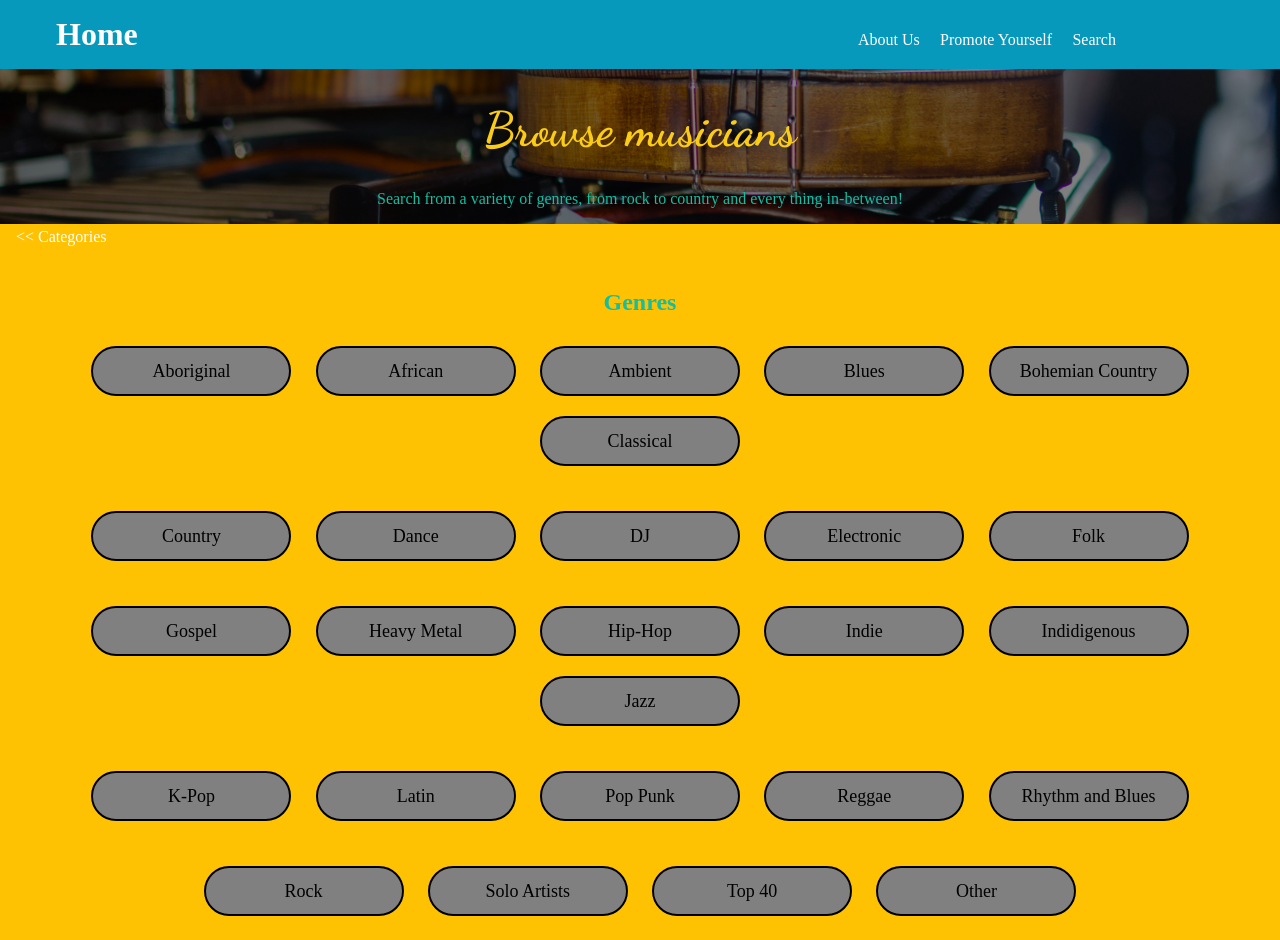
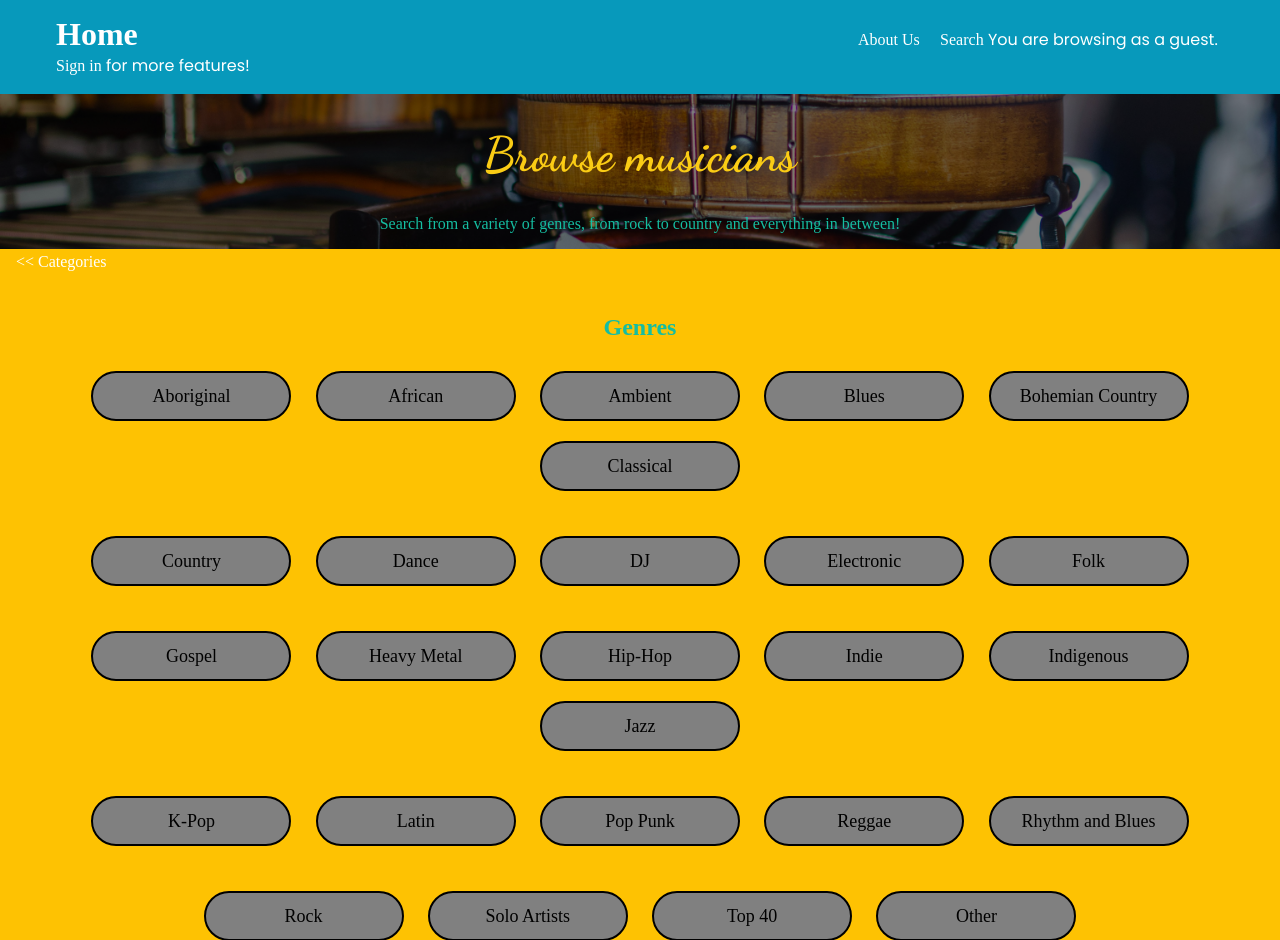
Before and after one commit to Goheezyonme/Kurt, a PHP site: page /musicians-search.php in a window 1280 px wide. Shown: the top 940 px of the page. Run offline with PHP 8.4, Linux system fonts and the light colour scheme.

Commit message:
Update musicians-search.php

```diff
--- a/musicians-search.php
+++ b/musicians-search.php
@@ -1,3 +1,8 @@
+<?php
+session_start();
+$is_logged_in = isset($_SESSION["user_id"]);
+?>
+
 <!DOCTYPE html>
 <html lang="en">
 <head>
@@ -15,9 +20,18 @@
         <div class="container">
             <div class="nav-links">
                 <a href="Landing page.html" class="logo">Home</a>
-                <a href="about-HTML.html">About Us</a>
+                <a href="about.php">About Us</a>
+                <?php if ($is_logged_in): ?>
                     <a href="registration-HTML.html" class="cta-button">Promote Yourself</a>
-				<a href="category-select-HTML.html">Search</a>
+                <?php endif; ?>
+                <a href="category-select-HTML.php">Search</a>
+
+                <?php if ($is_logged_in): ?>
+                    <span class="user-welcome">Welcome, <?php echo htmlspecialchars($_SESSION["email"]); ?>!</span>
+                    <a href="logout.php" class="cta-button">Log Out</a>
+                <?php else: ?>
+                    <span class="user-welcome">You are browsing as a guest. <a href="signin.html">Sign in</a> for more features!</span>
+                <?php endif; ?>
             </div>
         </div>
     </nav>
@@ -26,14 +40,13 @@
         <div class="overlay"></div>
         <div class="hero-content">
             <h1>Browse musicians</h1>
-            <p  style="font-family:Montserrat">Search from a variety of genres, from rock to country and every thing in-between!</p>
+            <p style="font-family:Montserrat">Search from a variety of genres, from rock to country and everything in between!</p>
         </div>
     </header>
 
     <div class="nav-links">
-        <a href="category-select-HTML.html" class="cta-button"><< Categories</a>
+        <a href="category-select-HTML.php" class="cta-button"><< Categories</a>
     </div>
-
 
     <div class="tags">
         <h2 style="color: #15BDA1; font-family:Montserrat">Genres</h2>
@@ -54,7 +67,7 @@
         <button class="tag">Heavy Metal</button>
         <button class="tag">Hip-Hop</button>
         <button class="tag">Indie</button>
-		<button class="tag">Indidigenous</button>
+        <button class="tag">Indigenous</button>
         <button class="tag">Jazz</button>
         <br><br>
         <button class="tag">K-Pop</button>
@@ -69,8 +82,6 @@
         <button class="tag">Other</button>
         <br><br>
         <button class="button" id="search">Search</button>
-
-
     </div>
 
     <!-- Footer -->
```
Lines whose indentation alone changed are shown as unchanged.
